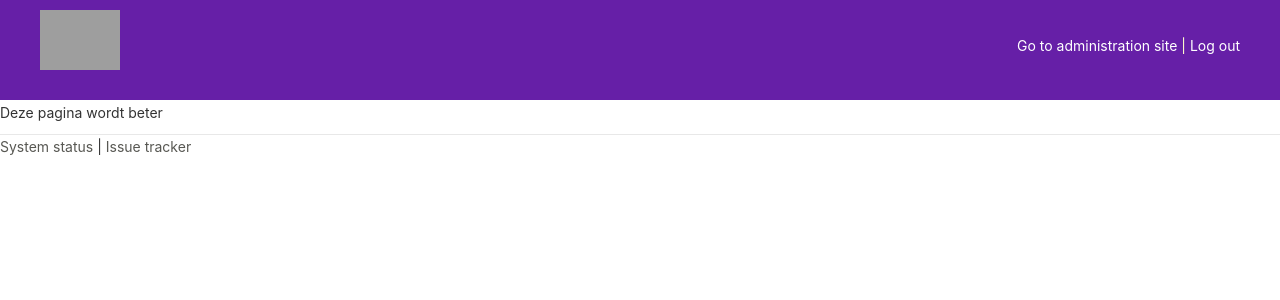
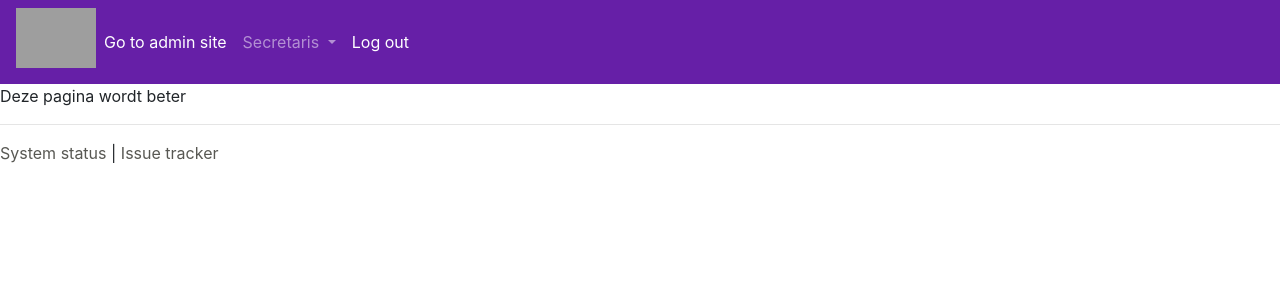
Before and after one commit to mhvis/tutti, a Django app: page / in a window 1280 px wide. Shown: the top 300 px of the page. Run offline with Django 3.2, Linux system fonts and the light colour scheme; a user stored in the database is signed in; some libraries are stand-ins or nearby versions; grey boxes are pictures that could not be loaded.

Commit message:
bootstrap header

```diff
--- a/members/templates/members/base.html
+++ b/members/templates/members/base.html
@@ -4,13 +4,19 @@
 <head>
     <title>{% block title %}{% endblock %}</title>
 </head>
-<link rel="stylesheet" type="text/css" href="{% block stylesheet %}{% static "admin/css/base.css" %}{% endblock %}">
-{% block responsive %}
-<meta name="viewport" content="user-scalable=no, width=device-width, initial-scale=1.0, maximum-scale=1.0">
-<link rel="stylesheet" type="text/css" href="{% static "admin/css/responsive.css" %}">
-{% if LANGUAGE_BIDI %}<link rel="stylesheet" type="text/css" href="{% static "admin/css/responsive_rtl.css" %}">{% endif %}
-{% endblock %}
-{% load i18n %}
+<link rel="stylesheet"
+      href="https://stackpath.bootstrapcdn.com/bootstrap/4.1.3/css/bootstrap.min.css"
+      integrity="sha384-MCw98/SFnGE8fJT3GXwEOngsV7Zt27NXFoaoApmYm81iuXoPkFOJwJ8ERdknLPMO"
+      crossorigin="anonymous">
+<script src="https://code.jquery.com/jquery-3.3.1.slim.min.js"
+        integrity="sha384-q8i/X+965DzO0rT7abK41JStQIAqVgRVzpbzo5smXKp4YfRvH+8abtTE1Pi6jizo"
+        crossorigin="anonymous"></script>
+<script src="https://cdnjs.cloudflare.com/ajax/libs/popper.js/1.14.3/umd/popper.min.js"
+        integrity="sha384-ZMP7rVo3mIykV+2+9J3UJ46jBk0WLaUAdn689aCwoqbBJiSnjAK/l8WvCWPIPm49"
+        crossorigin="anonymous"></script>
+<script src="https://stackpath.bootstrapcdn.com/bootstrap/4.1.3/js/bootstrap.min.js"
+        integrity="sha384-ChfqqxuZUCnJSK3+MXmPNIyE6ZbWh2IMqE241rYiqJxyMiZ6OW/JmZQ5stwEULTy"
+        crossorigin="anonymous"></script>
 
 {% block style %}
 <link rel="stylesheet" type="text/css" href="{% static "css/Qstyle.css" %}">
@@ -20,24 +26,55 @@
 
 {% block header %}
 <div id="header">
+    <nav class="navbar navbar-expand-lg navbar-dark header">
 {% block branding %}
 <h1 id="site-name"><a href="{% url 'members:index' %}">
     <img src="{% static 'admin/logo_white.svg' %}" height="60px"/>
 </a></h1>
 {% endblock %}
 {% block usertools %}
+  <div class="collapse navbar-collapse" id="navbarSupportedContent">
+    <ul class="navbar-nav mr-auto">
+      <li class="nav-item active">
+        <a class="nav-link" href="{% url 'admin:index' %}">Go to admin site <span class="sr-only">(current)</span></a>
+      </li>
+        <li class="nav-item dropdown">
+            <a class="nav-link dropdown-toggle" href="#" id="navbarDropdown" role="button" data-toggle="dropdown" aria-haspopup="true" aria-expanded="false">
+                Secretaris
+            </a>
+            <div class="dropdown-menu" aria-labelledby="navbarDropdown">
+                <a class="dropdown-item" href="{% url 'pennotools:qrekening' %}">Q rekening</a>
+                <a class="dropdown-item disabled" href="#">Scala app</a>
+                <div class="dropdown-divider"></div>
+                <a class="dropdown-item disabled" href="#">Statistics</a>
+            </div>
+        </li>
+        {% if perms.pennotools %}
+      <li class="nav-item dropdown">
+        <a class="nav-link dropdown-toggle" href="#" id="navbarDropdown" role="button" data-toggle="dropdown" aria-haspopup="true" aria-expanded="false">
+          Penningmeester
+        </a>
+        <div class="dropdown-menu" aria-labelledby="navbarDropdown">
+          <a class="dropdown-item" href="{% url 'pennotools:qrekening' %}">Q rekening</a>
+          <a class="dropdown-item disabled" href="#">Contributie</a>
+          <div class="dropdown-divider"></div>
+          <a class="dropdown-item disabled" href="#">Statistics</a>
+        </div>
+      </li>
+        {% endif %}
+        <li class="nav-item active">
+            <a class="nav-link" href="{% url 'oidc:logout' %}">Log out</a>
+        </li>
+    </ul>
+  </div>
+</nav>
     {% block customtools %}
     {% endblock %}
-<p>
-    <a href="{% url 'admin:index' %}">Go to administration site</a>
-    {% if perms.pennotools %}
-        | <a href="{% url 'pennotools:qrekening' %}">Q rekening</a>
-    {% endif %}
-    | <a href="{% url 'oidc:logout' %}">Log out</a>
-</p>
 {% endblock %}
 </div>
 {% endblock %}
+
+
 
 {% block content %}
 <p>Deze pagina wordt beter</p>
```
